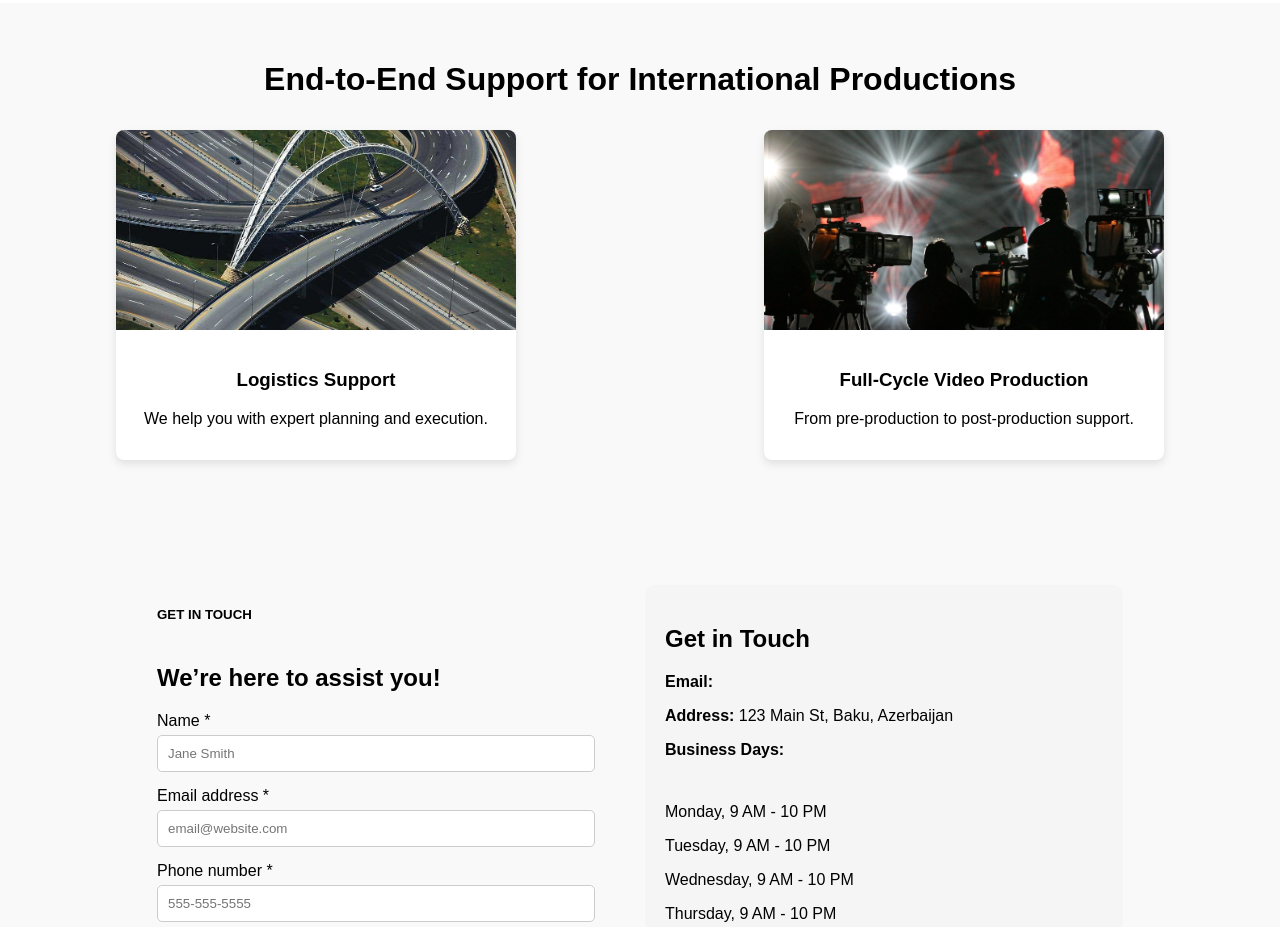
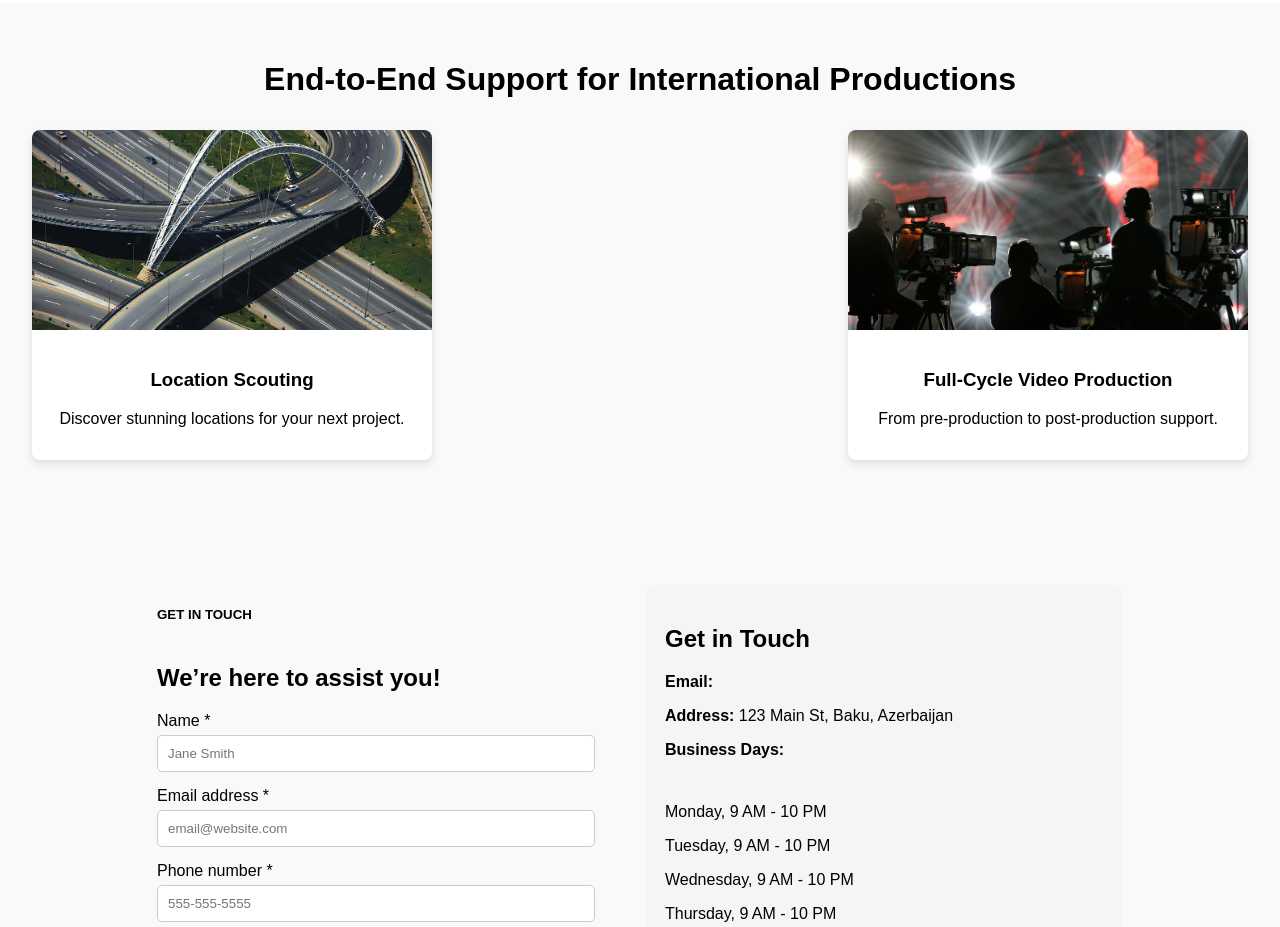
Before and after one commit to nicatzamanwork/adzone, a Next.js app: page /logistics-support in a window 1280 px wide. Shown: the part 1220-2147 px from the top of the page. Built offline with nearby package versions, Linux system fonts and the light colour scheme.

Commit message:
adzone release ignoreDuringBuilds added

```diff
--- a/pages/logistics-support.js
+++ b/pages/logistics-support.js
@@ -74,57 +74,28 @@ const Blog = () => {
         >
           End-to-End Support for International Productions
         </h2>
-        <div
-          style={{
-            display: "flex",
-            justifyContent: "space-around",
-            gap: "5rem",
-            flexWrap: "wrap",
-          }}
-        >
+        <div className="service-boxes-container">
           {/* Service 2 */}
-          <div
-            className="service-box"
-            style={{
-              flex: "1",
-              maxWidth: "400px",
-              textAlign: "center",
-              background: "#fff",
-              borderRadius: "8px",
-              boxShadow: "0 4px 8px rgba(0, 0, 0, 0.1)",
-              overflow: "hidden",
-            }}
-          >
+          <div className="service-box">
             <img
               src="/images/scouting.jpg"
-              alt="Logistics Support"
-              style={{ width: "100%", height: "200px", objectFit: "cover" }}
+              alt="Location Scouting"
+              className="service-image"
             />
-            <div style={{ padding: "1rem" }}>
-              <h3>Logistics Support</h3>
-              <p>We help you with expert planning and execution.</p>
+            <div className="service-content">
+              <h3>Location Scouting</h3>
+              <p>Discover stunning locations for your next project.</p>
             </div>
           </div>
 
           {/* Service 3 */}
-          <div
-            className="service-box"
-            style={{
-              flex: "1",
-              maxWidth: "400px",
-              textAlign: "center",
-              background: "#fff",
-              borderRadius: "8px",
-              boxShadow: "0 4px 8px rgba(0, 0, 0, 0.1)",
-              overflow: "hidden",
-            }}
-          >
+          <div className="service-box">
             <img
               src="/images/fullscale.jpg"
               alt="Full-Cycle Video Production"
-              style={{ width: "100%", height: "200px", objectFit: "cover" }}
+              className="service-image"
             />
-            <div style={{ padding: "1rem" }}>
+            <div className="service-content">
               <h3>Full-Cycle Video Production</h3>
               <p>From pre-production to post-production support.</p>
             </div>
```
Also changed, not shown: pages/full-cycle-video.js (+6 -10 lines), pages/location-scouting.js (+8 -37 lines).
